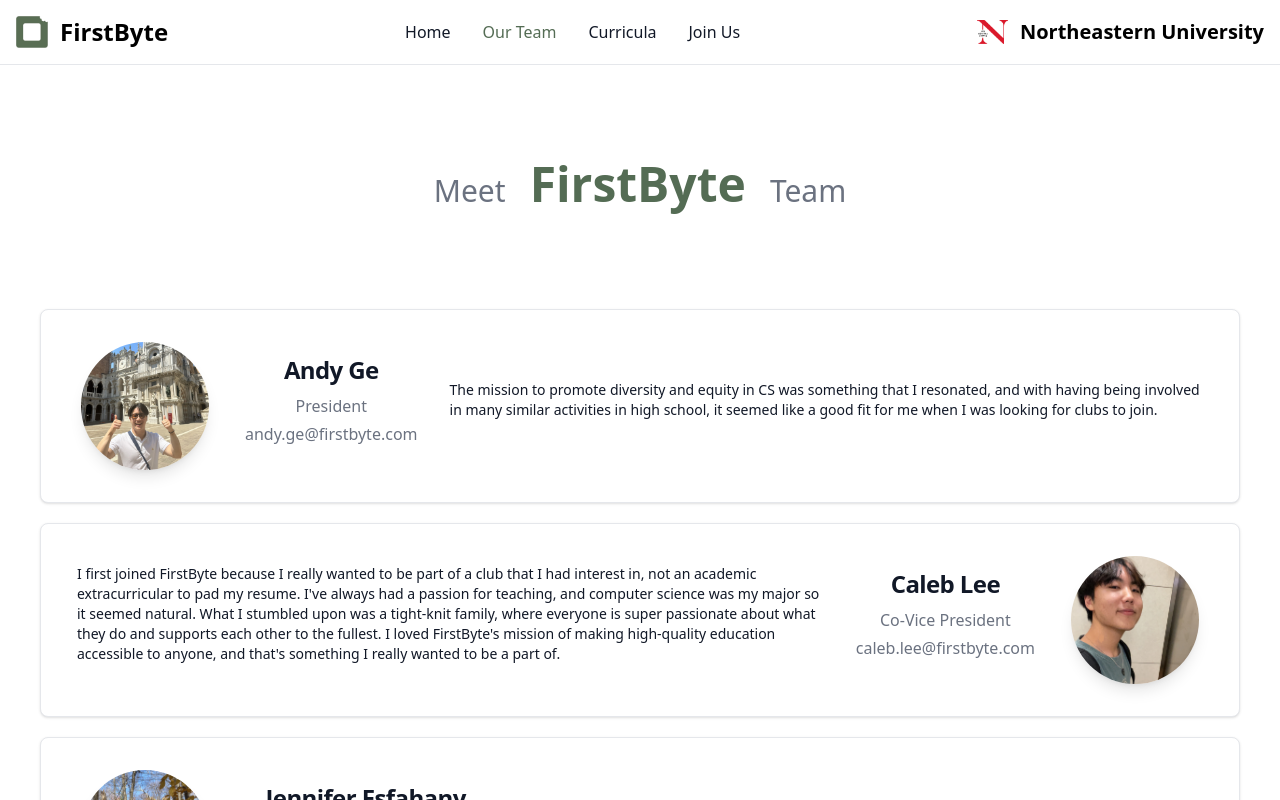
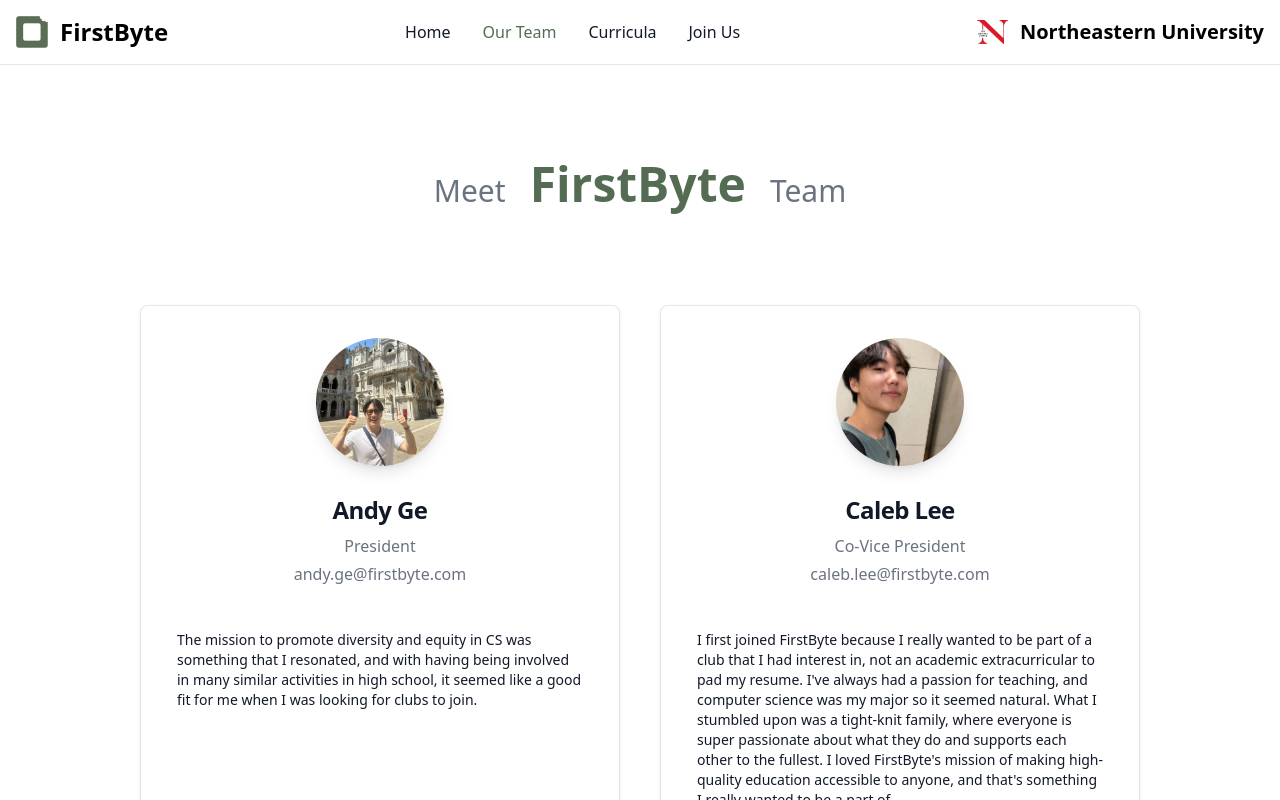
Before and after one commit to firstbytenu/firstbyte-website, a React (Vite) app in the folder firstbyte/: page /team in a window 1280 px wide. Shown: the top 800 px of the page. Built offline with nearby package versions, Linux system fonts and the light colour scheme.

Commit message:
updated cards

```diff
--- a/firstbyte/src/components/ProfileCard/ProfileCard.tsx
+++ b/firstbyte/src/components/ProfileCard/ProfileCard.tsx
@@ -34,7 +34,7 @@
         transition={{ duration: 0.5, type: "spring", stiffness: 100 }}
         whileHover={{ scale: 1.01 }}
         whileFocus={{ scale: 1.01 }}
-        className="flex flex-col p-5 items-center bg-white border border-gray-200 rounded-lg shadow md:flex-row md:max-w-full hover:bg-gray-100 dark:border-gray-700 dark:bg-gray-800 dark:hover:bg-gray-700 my-5">
+        className="flex flex-col p-5 items-center bg-white border border-gray-200 rounded-lg shadow 2xl:flex-row md:w-2/5 hover:bg-gray-100 dark:border-gray-700 dark:bg-gray-800 dark:hover:bg-gray-700 m-4">
         <img
           className="w-32 h-32 mb-3 rounded-full shadow-lg mt-3 mx-5"
           src={image}
@@ -51,7 +51,6 @@
             {contact}
           </p>
         </div>
-
         <div className="flex flex-col justify-between p-4 leading-normal text-left">
           <p className="mb-3 font-medium text-gray-900 dark:text-gray-400 text-sm">
             {mission}
--- a/firstbyte/src/components/ProfileCardReverse/ProfileCardReverse.tsx
+++ b/firstbyte/src/components/ProfileCardReverse/ProfileCardReverse.tsx
@@ -29,7 +29,7 @@
         transition={{ duration: 0.5, type: "spring", stiffness: 100 }}
         whileHover={{ scale: 1.01 }}
         whileFocus={{ scale: 1.01 }}
-        className="flex flex-col p-5 items-center bg-white border border-gray-200 rounded-lg shadow md:flex-row md:max-w-full hover:bg-gray-100 dark:border-gray-700 dark:bg-gray-800 dark:hover:bg-gray-700 my-5">
+        className="flex flex-col p-5 items-center bg-white border border-gray-200 rounded-lg shadow md:flex-row md:md:w-1/2 hover:bg-gray-100 dark:border-gray-700 dark:bg-gray-800 dark:hover:bg-gray-700 my-5">
         <div className="flex flex-col justify-between p-4 leading-normal text-left">
           <p className="mb-3 font-medium text-gray-900 dark:text-gray-400 text-sm">
             {mission}
--- a/firstbyte/src/components/Profiles/Profiles.tsx
+++ b/firstbyte/src/components/Profiles/Profiles.tsx
@@ -11,32 +11,7 @@
   return (
     <>
       <Container>
-        <div className="hidden md:block">
-          {team.map((eachTeamMember, index) => {
-            return index & 1 ? (
-              <ProfileCardReverse
-                key={index}
-                image={eachTeamMember.image}
-                alt={eachTeamMember.name}
-                profileName={eachTeamMember.name}
-                position={eachTeamMember.position}
-                contact={eachTeamMember.email}
-                mission={eachTeamMember.whyFirstByte}
-              />
-            ) : (
-              <ProfileCard
-                key={index}
-                image={eachTeamMember.image}
-                alt={eachTeamMember.name}
-                profileName={eachTeamMember.name}
-                position={eachTeamMember.position}
-                contact={eachTeamMember.email}
-                mission={eachTeamMember.whyFirstByte}
-              />
-            );
-          })}
-        </div>
-        <div className="md:hidden">
+        <div className="flex flex-wrap justify-center gap-2">
           {team.map((eachTeamMember, index) => {
             return (
               <ProfileCard
--- a/firstbyte/src/pages/Team/Team.tsx
+++ b/firstbyte/src/pages/Team/Team.tsx
@@ -28,7 +28,6 @@
         animate={isAnimateNavbar}
         toggleIsAnimateNavbar={toggleIsAnimateNavbar}
       />
-
       <div className="pt-20">
         <Hero
           headingText={"Meet"}
--- a/firstbyte/src/slices/HomeHero/HomeHero.tsx
+++ b/firstbyte/src/slices/HomeHero/HomeHero.tsx
@@ -18,9 +18,9 @@
             type: "spring",
             stiffness: 100, // Softer spring for smoother effect
           }}>
-          <div className="grid grid-rows-2 md:grid-cols-2 md:h-screen">
+          <div className="grid md:grid-cols-2 md:h-screen">
             <div className="text-[#546c54] text-center flex items-center justify-center">
-              <div className="grid grid-rows-4 md:grid-rows-3 mt-64">
+              <div className="grid grid-rows-4 md:grid-rows-2">
                 <motion.div
                   whileHover={{ scale: 1.05 }}
                   whileFocus={{ scale: 1.05 }}
@@ -62,7 +62,7 @@
                 stiffness: 100,
               }}
               className="flex items-center justify-center text-center md:h-screen">
-              <div className="grid grid-rows-2">
+              <div className="">
                 <motion.img
                   whileHover={{ scale: 1.05 }}
                   whileFocus={{ scale: 1.05 }}
```
